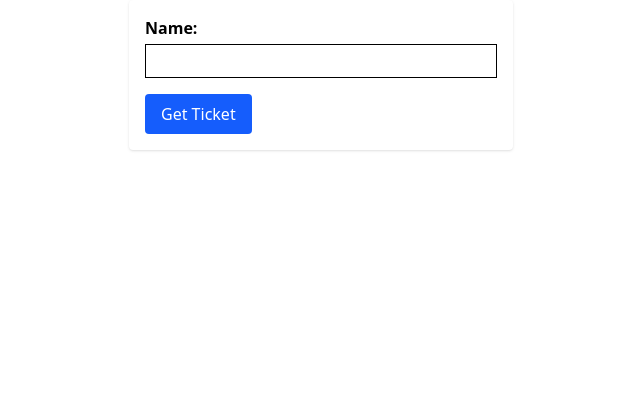
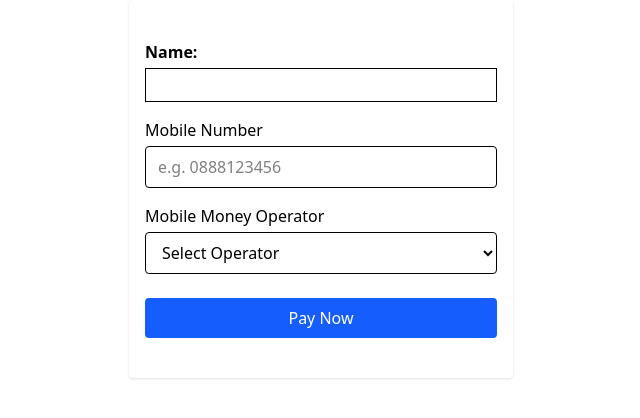
Before and after one commit to DON-CHATHA/salima-ticket, a Next.js app: page / in a window 1280 px wide. Shown: the top 418 px of the page, without its empty margins (319-959 px from the left). Built offline with nearby package versions, Linux system fonts and the light colour scheme.

Commit message:
payment from and submission

```diff
--- /dev/null
+++ b/app/Payment/Payment.jsx
@@ -0,0 +1,104 @@
+'use client';
+
+import { useState } from 'react';
+import axios from 'axios';
+
+export default function TicketPaymentPage() {
+  const [form, setForm] = useState({
+    mobile: '',
+    operator: '',
+  });
+
+  const [isLoading, setIsLoading] = useState(false);
+  const [message, setMessage] = useState(null);
+
+  const operators = [
+    { name: 'Airtel Money', ref: 'airtel_malawi' },
+    { name: 'TNM Mpamba', ref: 'tnm_malawi' },
+  ];
+
+  const handleChange = (e) => {
+    setForm({ ...form, [e.target.name]: e.target.value });
+  };
+
+  const handleSubmit = async (e) => {
+    e.preventDefault();
+    setIsLoading(true);
+    setMessage(null);
+
+    try {
+      const res = await axios.post('/api/payments/tickets', {
+        amount: 3000, // Example ticket price
+        mobile: form.mobile,
+        mobile_money_operator_ref_id: form.operator,
+        ticketId: '123ABC', // Optional
+      });
+
+      if (res.data.success) {
+        setMessage('Payment request sent. Please check your phone to approve.');
+      } else {
+        setMessage('Something went wrong. Try again.');
+      }
+    } catch (err) {
+      console.error(err);
+      setMessage('Payment failed. Please check your details.');
+    } finally {
+      setIsLoading(false);
+    }
+  };
+
+  return (
+    <div className="min-h-screen flex items-center justify-center bg-gray-100 p-6">
+      <div className="bg-white rounded-lg shadow-lg p-6 w-full max-w-md">
+        <h2 className="text-xl font-bold text-center mb-4">Buy Ticket - K3000</h2>
+
+        <form onSubmit={handleSubmit} className="space-y-4">
+          {/* Mobile Number */}
+          <div>
+            <label className="block mb-1 font-medium">Mobile Number</label>
+            <input
+              type="tel"
+              name="mobile"
+              value={form.mobile}
+              onChange={handleChange}
+              placeholder="e.g. 0888123456"
+              className="w-full border rounded px-3 py-2 focus:outline-none"
+              required
+            />
+          </div>
+
+          {/* Operator */}
+          <div>
+            <label className="block mb-1 font-medium">Mobile Money Operator</label>
+            <select
+              name="operator"
+              value={form.operator}
+              onChange={handleChange}
+              className="w-full border rounded px-3 py-2"
+              required
+            >
+              <option value="" disabled>Select Operator</option>
+              {operators.map((op) => (
+                <option key={op.ref} value={op.ref}>{op.name}</option>
+              ))}
+            </select>
+          </div>
+
+          <button
+            type="submit"
+            className="w-full bg-blue-600 text-white py-2 rounded hover:bg-blue-700"
+            disabled={isLoading}
+          >
+            {isLoading ? 'Processing...' : 'Pay Now'}
+          </button>
+        </form>
+
+        {message && (
+          <div className="mt-4 text-center text-sm text-gray-700">
+            {message}
+          </div>
+        )}
+      </div>
+    </div>
+  );
+}
--- a/app/Submit/TicketForm.jsx
+++ b/app/Submit/TicketForm.jsx
@@ -1,43 +1,123 @@
-'use client';
+"use client";
 
-import { useState } from 'react';
-import { useRouter } from 'next/navigation';
+import { useState } from "react";
+import { useRouter } from "next/navigation";
 
 export default function TicketForm() {
   const router = useRouter();
-  const [name, setName] = useState('');
+
+  const [name, setName] = useState("");
+  const [form, setForm] = useState({
+    mobile: "",
+    operator: "",
+  });
+  const [isLoading, setIsLoading] = useState(false);
+
+  // Replace with real operator IDs from PayChangu
+  const operators = [
+    { name: "Airtel Money", ref: "airtel" },
+    { name: "TNM Mpamba", ref: "tnm" },
+  ];
+
+  const handleChange = (e) => {
+    setForm({ ...form, [e.target.name]: e.target.value });
+  };
 
   const handleSubmit = async (e) => {
     e.preventDefault();
+    setIsLoading(true);
 
-    const res = await fetch('https://salimafoodferstival.onrender.com/', {  // <- updated URL here
-      method: 'POST',
-      headers: { 'Content-Type': 'application/json' },
-      body: JSON.stringify({ name })
-    });
+    try {
+      const res = await fetch(
+        "https://salimafoodferstival.onrender.com/payments/initialize",
+        {
+          method: "POST",
+          headers: { "Content-Type": "application/json" },
+          body: JSON.stringify({
+            name,
+            mobile: form.mobile,
+            mobile_money_operator_ref_id: form.operator,
+            amount: 2000, // fixed ticket price
+          }),
+        }
+      );
 
       const data = await res.json();
 
       if (data.success) {
-      router.push(`/ticket/${data.ticketId}`);
+        router.push(`/ticket/${data.tx_ref}`);
       } else {
-      alert(data.message || '❌ Failed to create ticket');
+        alert(data.message || "❌ Failed to initiate payment");
+      }
+    } catch (err) {
+      console.error("❌ Error:", err);
+      alert("Something went wrong.");
+    } finally {
+      setIsLoading(false);
     }
   };
 
   return (
-    <form onSubmit={handleSubmit} className="p-4 max-w-sm mx-auto bg-white shadow rounded">
-      <label htmlFor="name" className="block mb-1 font-semibold">Name:</label>
+    <form
+      onSubmit={handleSubmit}
+      className="p-4 max-w-sm mx-auto bg-white shadow rounded py-10"
+    >
+      {/* Name */}
+      <div className="mb-4">
+        <label htmlFor="name" className="block mb-1 font-semibold">
+          Name:
+        </label>
         <input
           type="text"
           id="name"
           required
           value={name}
           onChange={(e) => setName(e.target.value)}
-        className="border px-2 py-1 w-full mb-4"
+          className="border px-2 py-1 w-full"
         />
-      <button type="submit" className="bg-blue-600 text-white px-4 py-2 rounded">
-        Get Ticket
+      </div>
+
+      {/* Mobile Number */}
+      <div className="mb-4">
+        <label className="block mb-1 font-medium">Mobile Number</label>
+        <input
+          type="tel"
+          name="mobile"
+          value={form.mobile}
+          onChange={handleChange}
+          placeholder="e.g. 0888123456"
+          className="w-full border rounded px-3 py-2 focus:outline-none"
+          required
+        />
+      </div>
+
+      {/* Operator */}
+      <div className="mb-6">
+        <label className="block mb-1 font-medium">Mobile Money Operator</label>
+        <select
+          name="operator"
+          value={form.operator}
+          onChange={handleChange}
+          className="w-full border rounded px-3 py-2"
+          required
+        >
+          <option value="" disabled>
+            Select Operator
+          </option>
+          {operators.map((op) => (
+            <option key={op.ref} value={op.ref}>
+              {op.name}
+            </option>
+          ))}
+        </select>
+      </div>
+
+      <button
+        type="submit"
+        className="w-full bg-blue-600 text-white py-2 rounded hover:bg-blue-700"
+        disabled={isLoading}
+      >
+        {isLoading ? "Processing..." : "Pay Now"}
       </button>
     </form>
   );
--- a/app/page.js
+++ b/app/page.js
@@ -1,10 +1,12 @@
 import React from 'react'
 import TicketForm from '@/app/Submit/TicketForm'
+// import TicketPaymentPage from './Payment/Payment'
 
 function page() {
   return (
     <div>
       <TicketForm/>
+      {/* <TicketPaymentPage/> */}
     </div>
   )
 }
--- a/package.json
+++ b/package.json
@@ -9,6 +9,7 @@
     "lint": "next lint"
   },
   "dependencies": {
+    "axios": "^1.11.0",
     "html5-qrcode": "^2.3.8",
     "next": "15.3.4",
     "postcss": "^8.5.6",
```
Also changed, not shown: app/Loading.jsx (added), 1 other file (tests, documents, lock files or other folders). Lines whose indentation alone changed are shown as unchanged.
